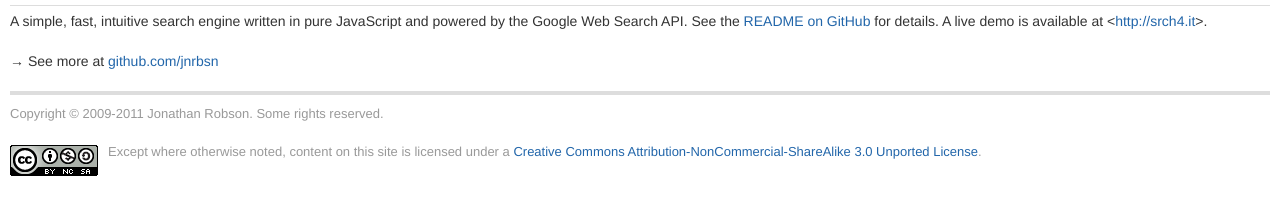
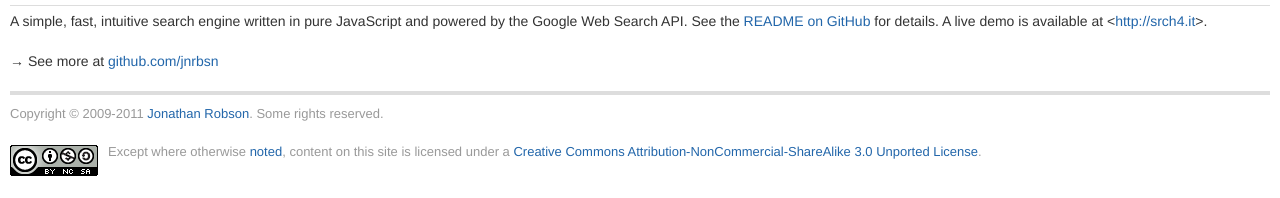
Before and after one commit to jnrbsn/jnrbsn.com, a Jekyll site: the page built from index.html, in a window 1280 px wide. Shown: the part 870-1068 px from the top of the page. Built offline with Jekyll 4.4.1, drawn with Linux system fonts in a browser that asks for light colours; Markdown is read by kramdown in place of the engine named in the settings; some of the changed lines change nothing that is shown.

Commit message:
Added some links in the footer.

```diff
--- a/_layouts/default.html
+++ b/_layouts/default.html
@@ -28,9 +28,9 @@
 {{ content }}
 </section>
 <footer>
-<p>Copyright &copy; 2009-{{ 'now' | date: '%Y' }} Jonathan Robson. Some rights reserved.</p>
+<p>Copyright &copy; 2009-{{ 'now' | date: '%Y' }} <a href="/about.html">Jonathan Robson</a>. Some rights reserved.</p>
 <p><a id="cc-logo" title="Creative Commons License" rel="license" href="http://creativecommons.org/licenses/by-nc-sa/3.0/"></a>
-Except where otherwise noted, content on this site is licensed under a<br />
+Except where otherwise <a href="http://github.com/jnrbsn/jnrbsn.com#readme">noted</a>, content on this site is licensed under a<br />
 <a rel="license" href="http://creativecommons.org/licenses/by-nc-sa/3.0/">Creative Commons Attribution-NonCommercial-ShareAlike 3.0 Unported License</a>.</p>
 </footer>
 <script type="text/javascript" src="/js/main.js"></script>
```
